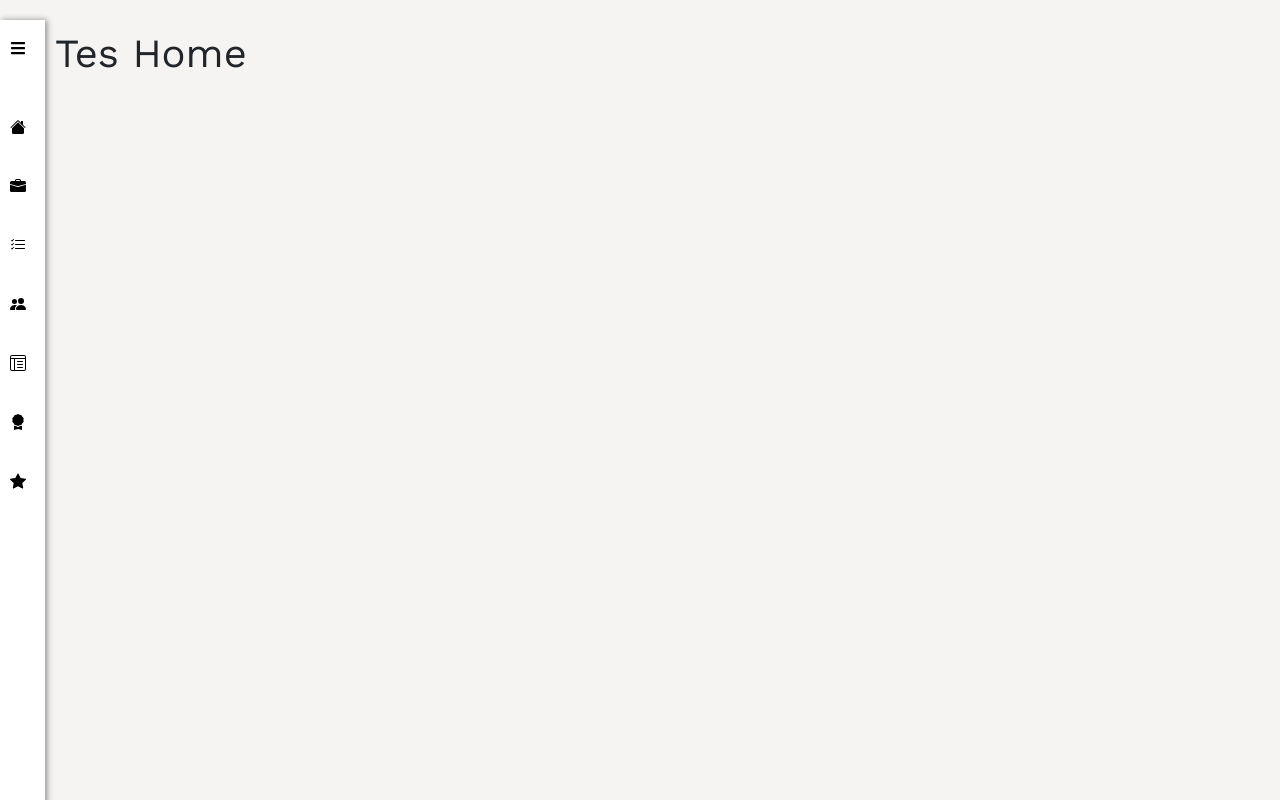
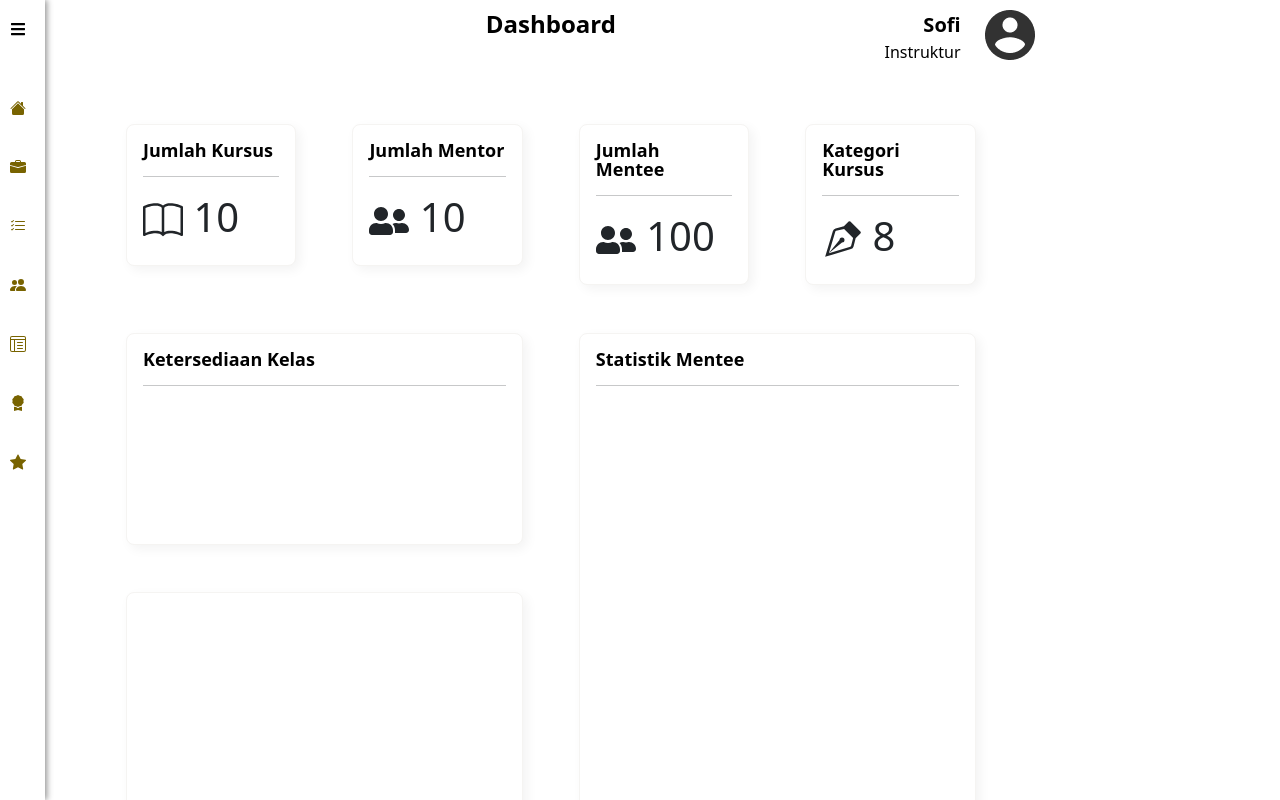
Before and after one commit to Capstone-Project-19-LMS/React, a React (Create React App) app: page /dashboard in a window 1280 px wide. Shown: the top 800 px of the page. Built offline with nearby package versions, Linux system fonts and the light colour scheme.

Commit message:
fix content

```diff
--- a/src/component/Sidebar/Sidebar.js
+++ b/src/component/Sidebar/Sidebar.js
@@ -3,7 +3,7 @@ import { FaBars} from "react-icons/fa";
 import { useState } from "react";
 import { AnimatePresence, motion } from "framer-motion";
 import SidebarMenu from "./SidebarMenu";
-import "./sidebar.css"
+import "./Sidebar.css"
 import logo from "../../assets/img/Group 4862.png"
 import {routes} from "../../data/SidebarItem"
 
--- a/src/component/Tes.js
+++ b/src/component/Tes.js
@@ -1,6 +1,5 @@
-import Footer from "./Footer/Footer"
-import Navbar from "./Navbar/Navbar"
-import SideBar from "./Sidebar/SideBar"
+
+import SideBar from "./Sidebar/Sidebar"
 
 function Tes() {
     return (
--- a/src/pages/Dashboard/Dashboard.css
+++ b/src/pages/Dashboard/Dashboard.css
@@ -1,10 +1,6 @@
 @import url('https://fonts.googleapis.com/css2?family=Work+Sans:wght@400;700&display=swap');
 
-body {
-    background-color: #F5F4F2;
-    margin-top: 20px;
-    font-family: 'Work Sans', sans-serif;
-}
+
 
 .heading {
     margin-bottom: 44px;
--- a/src/pages/Dashboard/Dashboard.js
+++ b/src/pages/Dashboard/Dashboard.js
@@ -5,10 +5,13 @@ import { BsBook } from "react-icons/bs";
 import { BsVectorPen } from "react-icons/bs";
 import { FaUserFriends } from "react-icons/fa";
 import Footer from "../../component/Footer/Footer";
+import SideBar from "../../component/Sidebar/Sidebar";
 
 const Dashboard = () => {
   return (
     <div>
+      <SideBar>
+
       <div className="container-fluid">
         <div className="row heading">
           <div className="col"></div>
@@ -103,7 +106,9 @@ const Dashboard = () => {
           </div>
         </div>
       </div>
+      </SideBar>
     <Footer/>
+
     </div>
   );
 };
--- a/src/routes/SetupRouters.js
+++ b/src/routes/SetupRouters.js
@@ -16,7 +16,7 @@ const SetupRouters = () => {
         <Route path="*" element={<NotFoundPage />} />
         <Route path="/Register" element={<Register />} />
         <Route path="/login" element={<Login />} />
-        <Route path="/dashboard" element={<Tes />}/>
+        <Route path="/dashboard" element={<Dashboard />}/>
         <Route path="/dashboard/kursus" element={<Tes />}/>
 
       </Routes>
```
